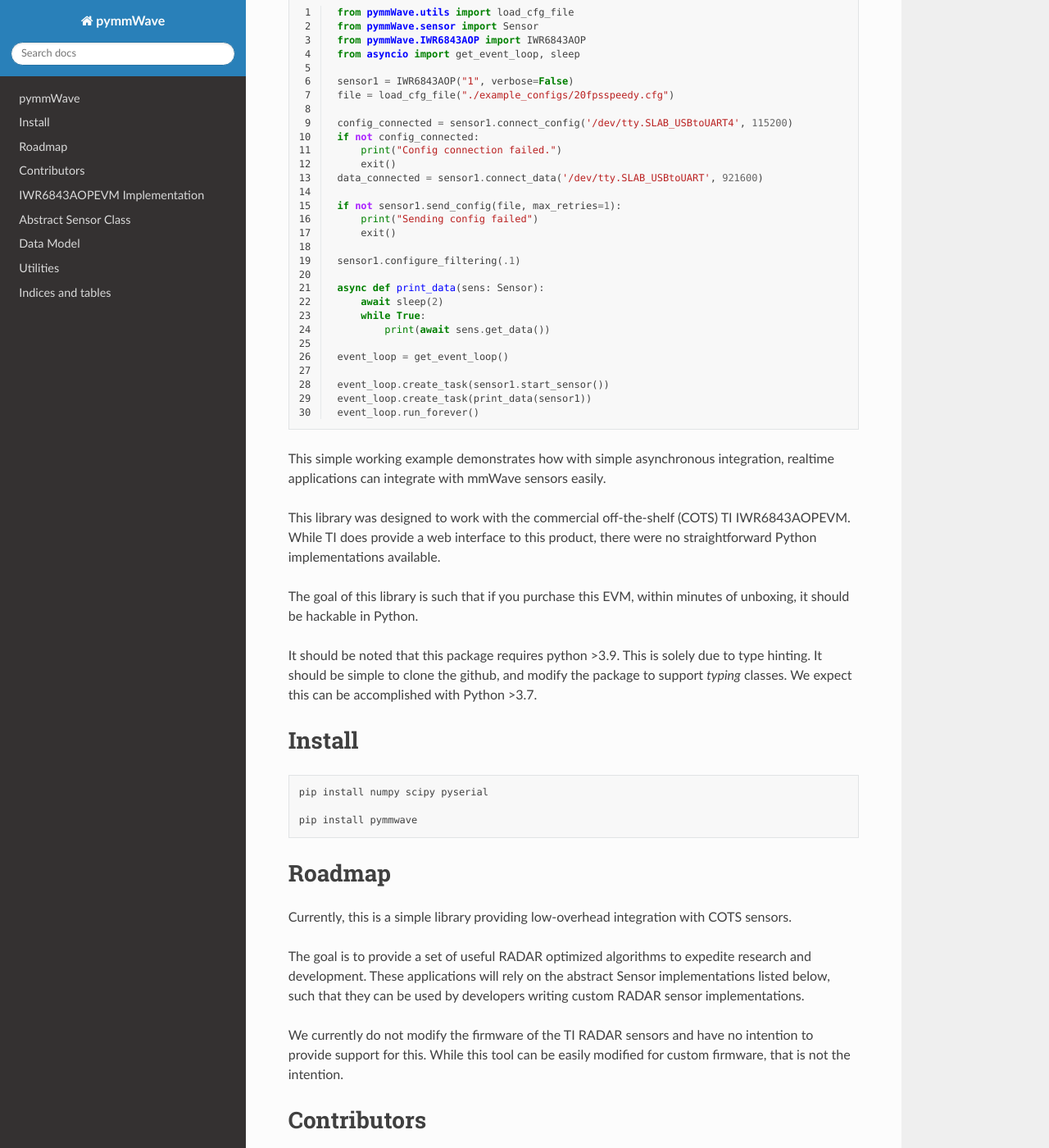
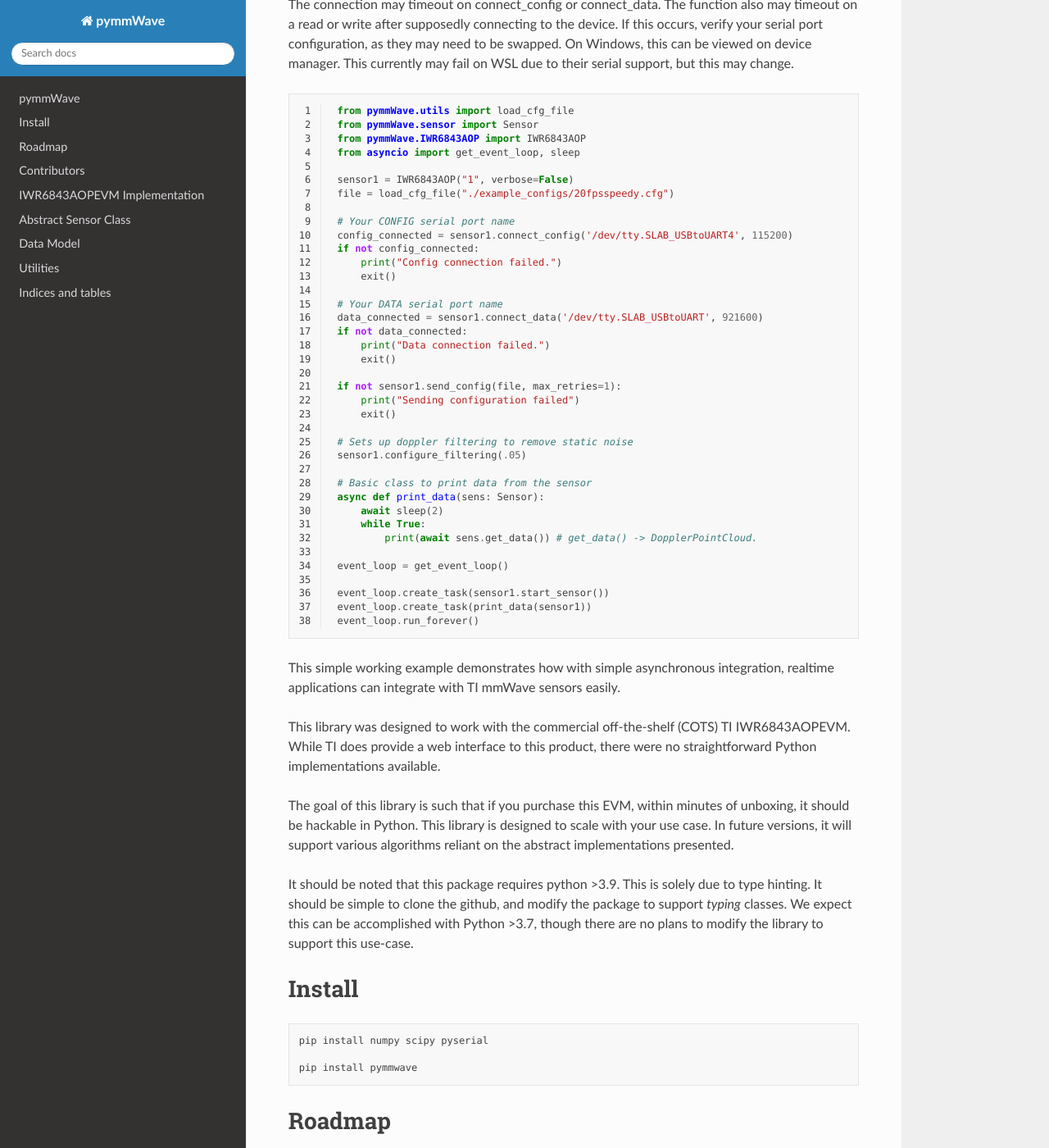
Before and after one commit to pfeghali/pymmWave, a Sphinx documentation site: the page built from pymmWave_pkg/docs/index.rst, in a window 1280 px wide and 1400 px high, scrolled down 441 px. Shown: the whole window at 82% size. Built offline with Sphinx 7.4.7 and the Read the Docs theme 2.0.0, drawn with Linux system fonts in a browser that asks for light colours; some of the changed text lies outside the part shown.

Commit message:
Updated documentation.

```diff
--- a/pymmWave_pkg/docs/index.rst
+++ b/pymmWave_pkg/docs/index.rst
@@ -19,6 +19,8 @@ First get the serial ports which your sensor is using.
 
 Insert the serial ports to the config and data arguments, and thats it!
 
+The connection may timeout on connect_config or connect_data. The function also may timeout on a read or write after supposedly connecting to the device. If this occurs, verify your serial port configuration, as they may need to be swapped. On Windows, this can be viewed on device manager. This currently may fail on WSL due to their serial support, but this may change.
+
 .. code-block::
    :linenos:
 
@@ -30,22 +32,30 @@ Insert the serial ports to the config and data arguments, and thats it!
     sensor1 = IWR6843AOP("1", verbose=False)
     file = load_cfg_file("./example_configs/20fpsspeedy.cfg")
 
+    # Your CONFIG serial port name
     config_connected = sensor1.connect_config('/dev/tty.SLAB_USBtoUART4', 115200)
     if not config_connected:
         print("Config connection failed.")
         exit()
+
+    # Your DATA serial port name
     data_connected = sensor1.connect_data('/dev/tty.SLAB_USBtoUART', 921600)
+    if not data_connected:
+        print("Data connection failed.")
+        exit()
 
     if not sensor1.send_config(file, max_retries=1):
-        print("Sending config failed")
+        print("Sending configuration failed")
         exit()
 
-    sensor1.configure_filtering(.1)
+    # Sets up doppler filtering to remove static noise
+    sensor1.configure_filtering(.05)
 
+    # Basic class to print data from the sensor
     async def print_data(sens: Sensor):
         await sleep(2)
         while True:
-            print(await sens.get_data())
+            print(await sens.get_data()) # get_data() -> DopplerPointCloud.
 
     event_loop = get_event_loop()
 
@@ -53,13 +63,13 @@ Insert the serial ports to the config and data arguments, and thats it!
     event_loop.create_task(print_data(sensor1))
     event_loop.run_forever()
 
-This simple working example demonstrates how with simple asynchronous integration, realtime applications can integrate with mmWave sensors easily.
+This simple working example demonstrates how with simple asynchronous integration, realtime applications can integrate with TI mmWave sensors easily.
 
 This library was designed to work with the commercial off-the-shelf (COTS) TI IWR6843AOPEVM. While TI does provide a web interface to this product, there were no straightforward Python implementations available.
 
-The goal of this library is such that if you purchase this EVM, within minutes of unboxing, it should be hackable in Python.
+The goal of this library is such that if you purchase this EVM, within minutes of unboxing, it should be hackable in Python. This library is designed to scale with your use case. In future versions, it will support various algorithms reliant on the abstract implementations presented.
 
-It should be noted that this package requires python >3.9. This is solely due to type hinting. It should be simple to clone the github, and modify the package to support `typing` classes. We expect this can be accomplished with Python >3.7.
+It should be noted that this package requires python >3.9. This is solely due to type hinting. It should be simple to clone the github, and modify the package to support `typing` classes. We expect this can be accomplished with Python >3.7, though there are no plans to modify the library to support this use-case.
 
 Install
 ========
@@ -74,11 +84,13 @@ Install
 Roadmap
 ========
 
-Currently, this is a simple library providing low-overhead integration with COTS sensors.
+Currently, this is a simple library providing low-overhead integration with COTS TI mmWave sensors.
 
 The goal is to provide a set of useful RADAR optimized algorithms to expedite research and development. These applications will rely on the abstract Sensor implementations listed below, such that they can be used by developers writing custom RADAR sensor implementations.
 
-We currently do not modify the firmware of the TI RADAR sensors and have no intention to provide support for this. While this tool can be easily modified for custom firmware, that is not the intention.
+We currently do not modify the firmware of the TI RADAR sensors and have no intention to provide support for this. While this tool can be easily modified for custom firmware, that is not the intention of this tool.
+
+We are aware that the COTS firmware can return more data than simply point cloud data, and we intend to support this use case in the future.
 
 Contributors
 =============
```
